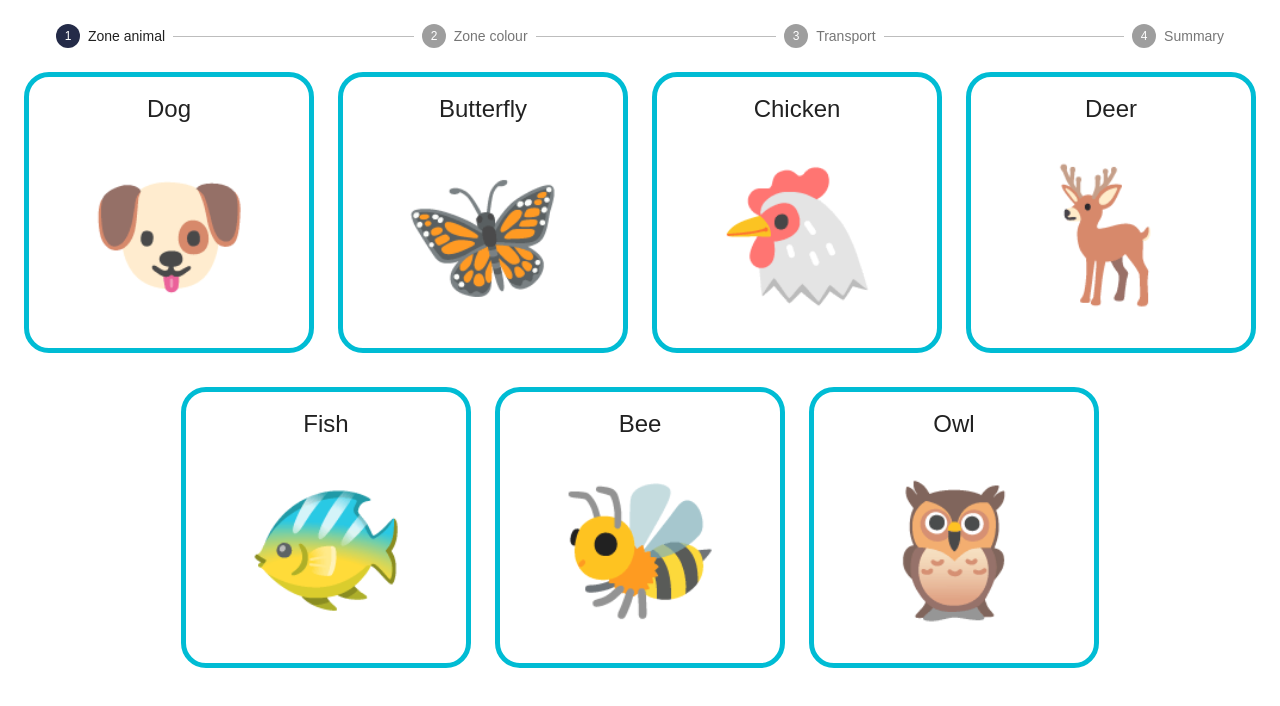
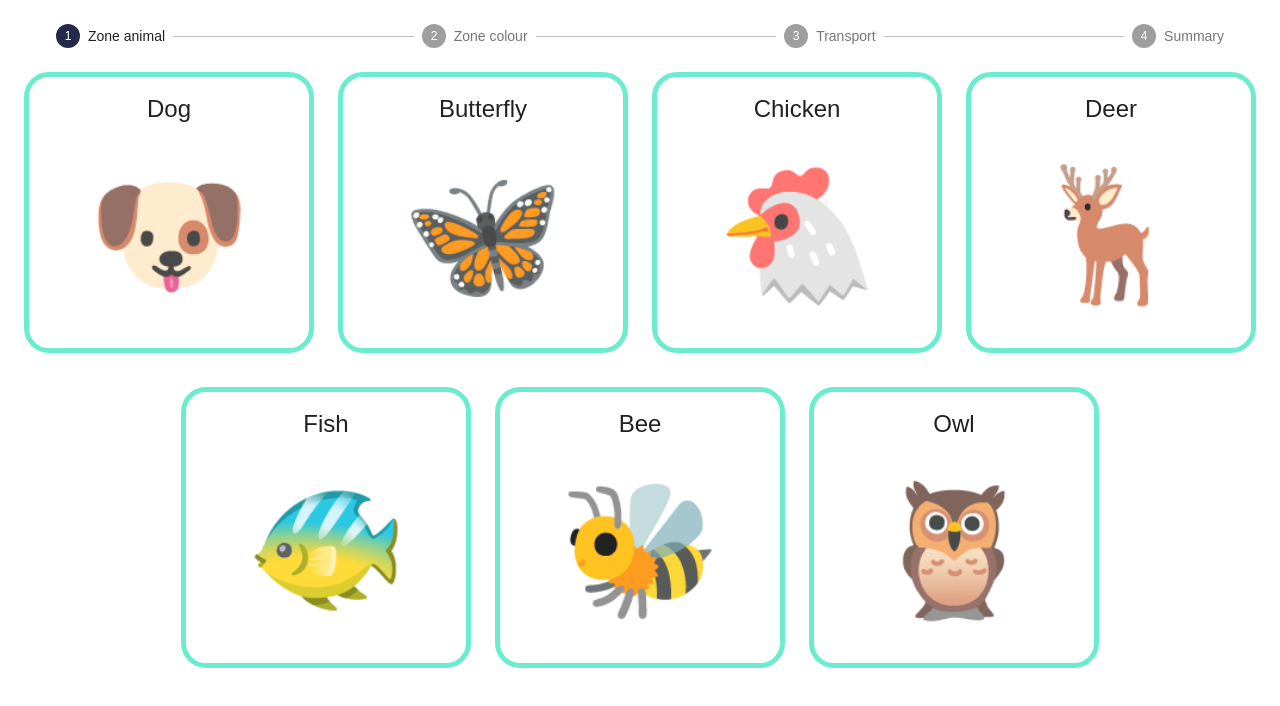
Before and after one commit to jrdavenport/carbon-calc-app, a React (Create React App) app: page / in a window 1280 px wide. Shown: the top 706 px of the page. Built offline with nearby package versions, Linux system fonts and the light colour scheme.

Commit message:
colour correction

```diff
--- a/src/Components/SelectionButton.tsx
+++ b/src/Components/SelectionButton.tsx
@@ -27,7 +27,7 @@ const useStyles = makeStyles({
     boarder: {
         borderRadius: 25,
         border: 5,
-        borderColor: "#00bcd4",
+        borderColor: "#6BECCF",
         borderStyle: "solid",
         overflow: "hidden"
     }
```
